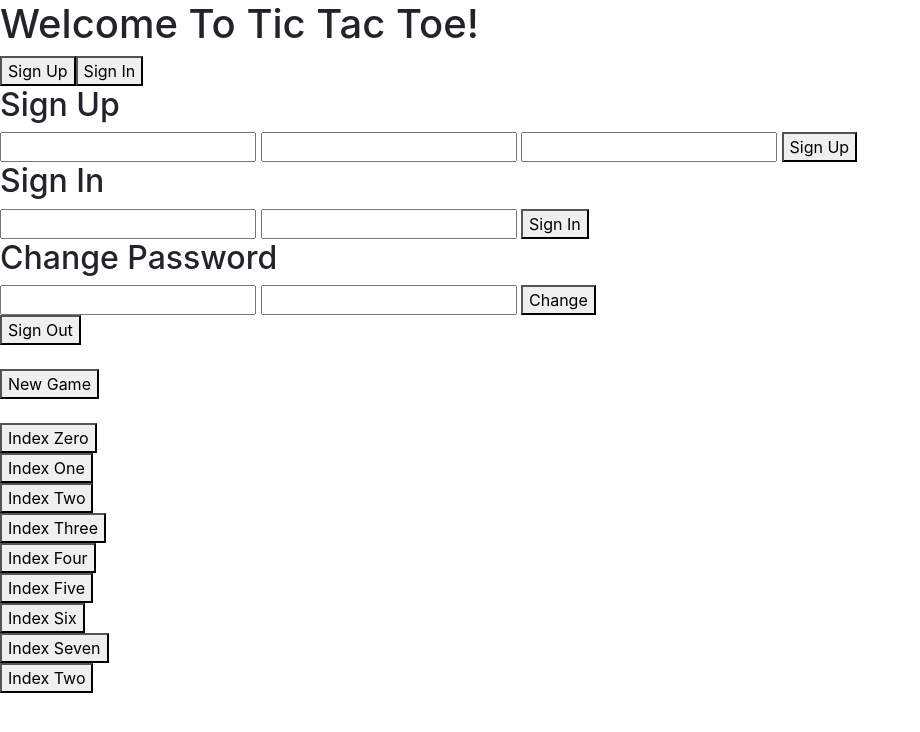
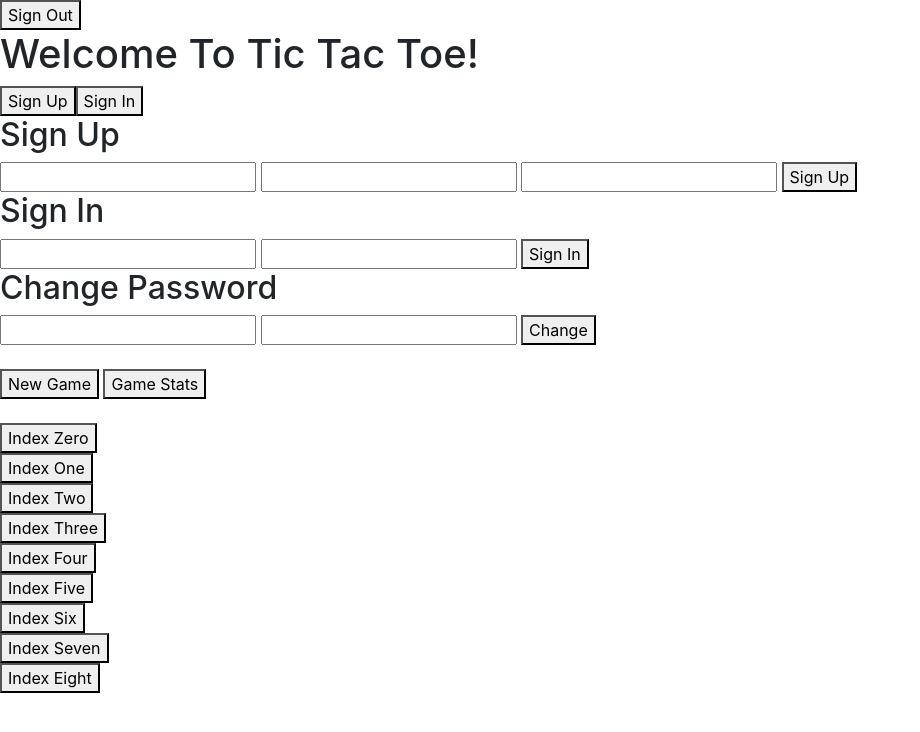
Before and after one commit to ako-21/tic-tac-toe, a website built with webpack: page index.html in a window 1280 px wide. Shown: the whole page, without its empty margins (0-920 px from the left). Built offline with nearby package versions, Linux system fonts and the light colour scheme.

Commit message:
Working html before styling game grid

```diff
--- a/index.html
+++ b/index.html
@@ -12,45 +12,40 @@
       <script src="public/application.js" type="text/javascript" charset="utf-8" defer></script>
     </head>
     <body>
+    <section id="topLeft" class="newStyle">
+      <button id="signOut">Sign Out</button>
+    </section>
     <section id="banner" class="oldStyle">
       <h1>Welcome To Tic Tac Toe!</h1>
     </section>
     <section id="bellowBanner" class="newStyle">
       <button id="toSignUp">Sign Up</button><button id="toSignIn">Sign In</button>
-    </section>
-    <section id="messages">
-    </section>
-    <section>
-    <h2>Sign Up</h2>
+      <h2 id="signUpHeader">Sign Up</h2>
       <form id="signUp">
         <input name="credentials[email]" type="email">
         <input name="credentials[password]" type="password">
         <input name="credentials[password_confirmation]" type="password">
         <button type="Submit">Sign Up</button>
       </form>
-  </section>
-  <section>
-  <h2>Sign In</h2>
+      <h2 id="signInHeader">Sign In</h2>
       <form id="signIn">
         <input name="credentials[email]" type="email">
         <input name="credentials[password]" type="password">
         <button type="Submit">Sign In</button>
       </form>
-</section>
-<section>
-<h2>Change Password</h2>
+      <h2 id="changePWDHeader">Change Password</h2>
       <form id="changePWD">
         <input name="passwords[old]" type="password">
         <input name="passwords[new]" type="password">
         <button type="Submit">Change</button>
       </form>
     </section>
-<section>
-  <button id="signOut">Sign Out</button>
+    <section id="messages" class="newStyle">
     </section>
 <br>
-<section>
+<section id="dynamic" class="newStyle">
   <button type="Submit" id="newGame">New Game</button>
+  <button type="Submit" id="gameStats">Game Stats</button>
 </section>
 <br>
 <section id="game" class="X">
@@ -79,7 +74,7 @@
       <button id="indexSeven" data-cell-index="7">Index Seven</button>
   </div>
   <div id="eight">
-      <button id="indexEight" data-cell-index="8">Index Two</button>
+      <button id="indexEight" data-cell-index="8">Index Eight</button>
   </div>
 </section>
     </body>
```
Lines whose indentation alone changed are shown as unchanged.
